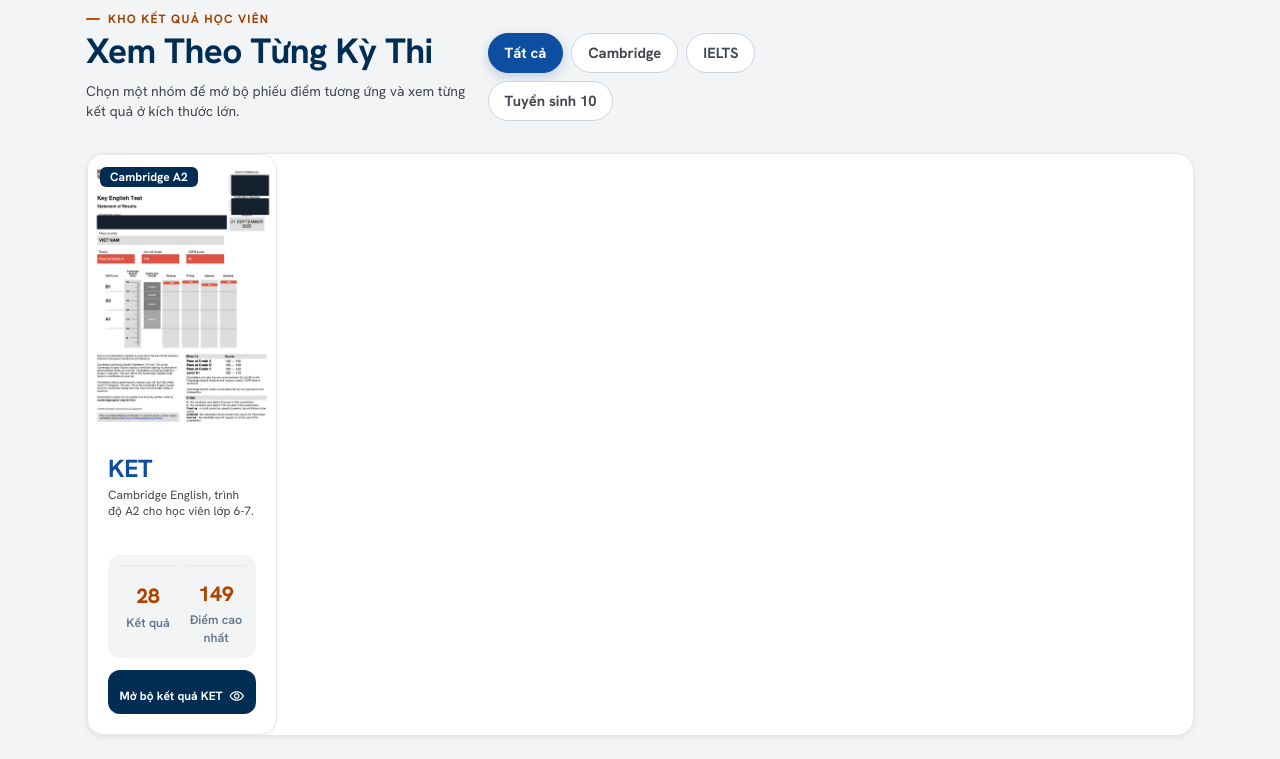
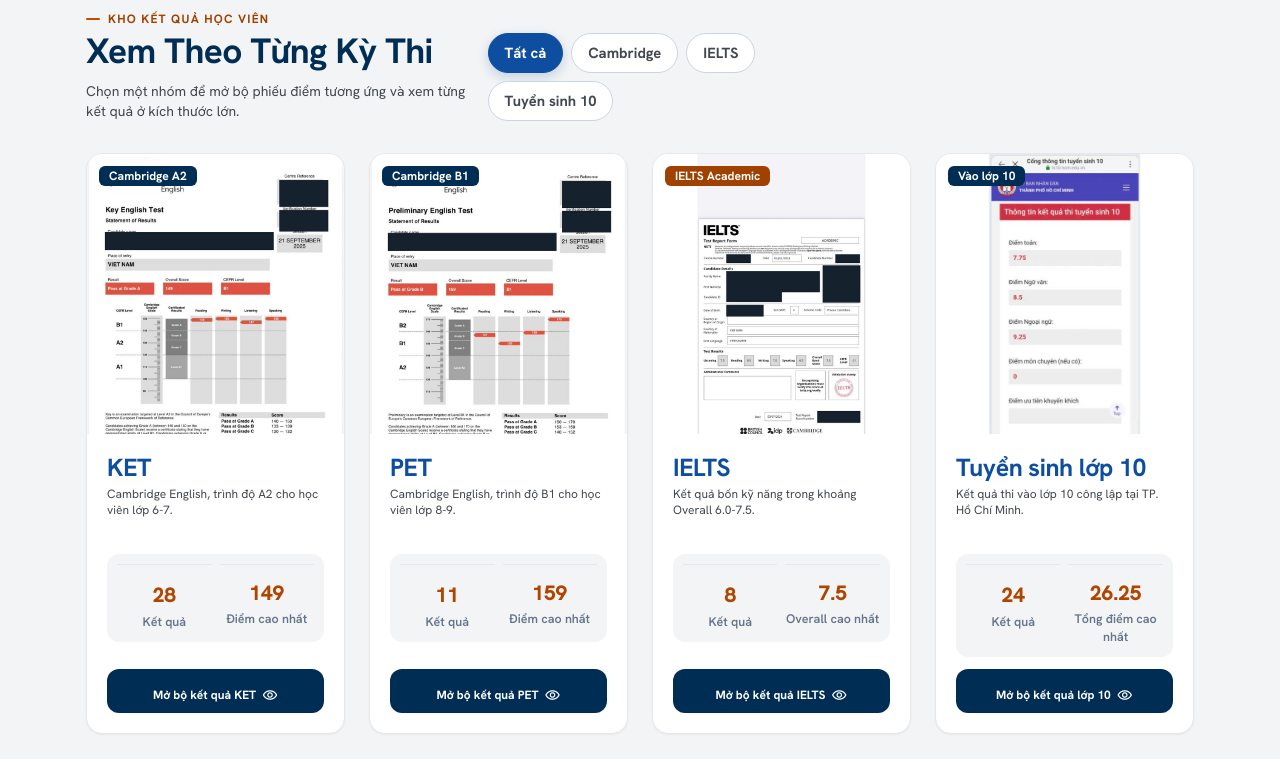
Before and after one commit to TuanTran-05/nancy-web, a plain HTML site: page achievements.html in a window 1280 px wide. Shown: the part 1173-1932 px from the top of the page. Drawn offline with nearby package versions, Linux system fonts and the light colour scheme.

Commit message:
fix(achievements): resolve squeezed 2-column card layout on achievements page

```diff
--- a/pages.css
+++ b/pages.css
@@ -645,32 +645,22 @@
 
 .achievement-grid {
   display: grid;
-  grid-template-columns: repeat(12, minmax(0, 1fr));
-  gap: 16px;
+  grid-template-columns: repeat(auto-fill, minmax(260px, 1fr));
+  gap: 24px;
+  width: 100%;
 }
 
 .achievement-card {
-  display: grid;
-  grid-column: span 5;
-  grid-template-columns: 190px minmax(0, 1fr);
-  overflow: hidden;
-  border: 1px solid var(--line);
-  border-radius: var(--r-lg);
-  background: var(--surface);
-  box-shadow: var(--sh-1);
-  transition: transform 0.25s var(--ease), box-shadow 0.25s var(--ease),
-    border-color 0.25s var(--ease);
+  display: flex;
+  flex-direction: column;
+  min-width: 0;
+  width: 100%;
+  height: 100%;
 }
 
 .achievement-card:nth-child(1),
 .achievement-card:nth-child(4) {
-  grid-column: span 7;
-}
-
-.achievement-card:hover {
-  transform: translateY(-4px);
-  border-color: var(--line-2);
-  box-shadow: var(--sh-2);
+  grid-column: auto;
 }
 
 .achievement-card__media {
@@ -814,10 +804,6 @@
   .page-hero__grid {
     grid-template-columns: minmax(0, 1fr) minmax(360px, 0.9fr);
     gap: 38px;
-  }
-
-  .achievement-card {
-    grid-template-columns: 150px minmax(0, 1fr);
   }
 }
 
```
